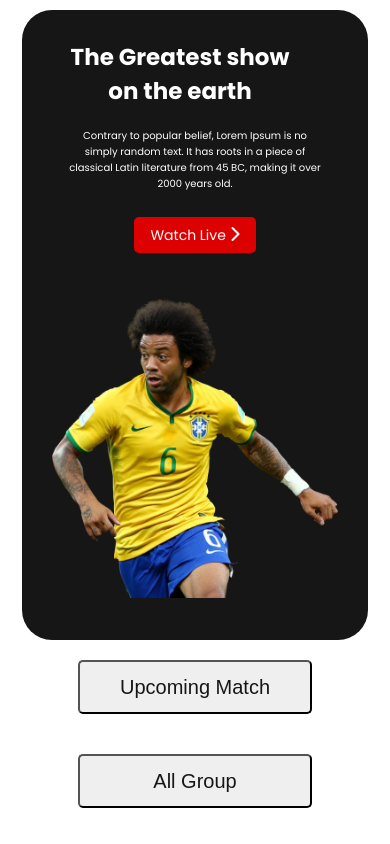
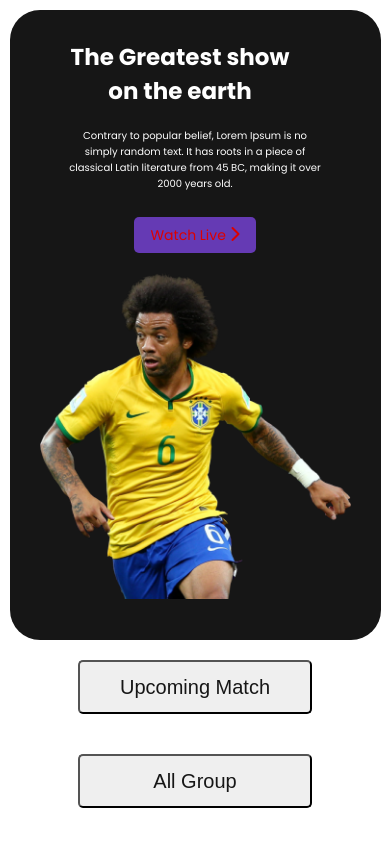
Before and after one commit to sagormahamud007/World-cup, a plain HTML site: page index.html in a window 390 px wide. In both pictures the pointer is over the link "Watch Live". Shown: the top 844 px of the page. Drawn offline with Linux system fonts and the light colour scheme.

Commit message:
font-style

```diff
--- a/styels/style.css
+++ b/styels/style.css
@@ -36,6 +36,12 @@ main {
     height: 540px;
     margin-bottom: 130px;
     width: 1200px;
+}
+
+.top-banner .banner-btn a:hover {
+    transition: 1s;
+    color: #DD0000;
+    background-color: rgb(101, 58, 180);
 }
 
 .banner-content {
@@ -173,6 +179,9 @@ main {
     animation-duration: 3s;
 }
 
+/* --------------------------
+       animation
+-------------------------- */
 @keyframes button {
     from {
         background-color: rgb(180, 218, 218);
@@ -239,6 +248,7 @@ main {
 
 .social-icons a {
     margin-right: 30px;
+    color: rgb(73, 73, 235);
 }
 
 .social-icons a:hover {
@@ -259,8 +269,9 @@ main {
 }
 
 .footer-section .footer-contacts li a:hover {
-    color: #dd6b6b;
+    color: #ffffff;
     transition: 1s;
+    font-size: 20px;
 }
 
 /* ----------------------responsive-design-------------------- */
@@ -316,7 +327,7 @@ main {
     }
 
     .top-banner .banner-img {
-        margin-top: 50px;
+        margin-top: 25px;
     }
 
     .top-banner .banner-img img {
@@ -326,7 +337,8 @@ main {
     .top-banner {
         height: 630px;
         margin-bottom: unset;
-        width: 346px;
+        width: 371px;
+    }
 }
 
 .blog-btn button {
@@ -354,7 +366,12 @@ main {
     margin-top: 30px;
     margin-bottom: 20px;
 }
-}
+
+/* ----------------end--------------------- */
+
+/* -------------------------------------
+        tablet-design
+------------------------------------ */
 
 @media only screen and (min-width:600px) and (max-width:1023px) {
     .blog-section {
@@ -422,3 +439,5 @@ main {
     }
 
 }
+
+/* --------------------end------------------------- */
```
Also changed, not shown: index.html (+13 -3 lines). Lines whose indentation alone changed are shown as unchanged.
